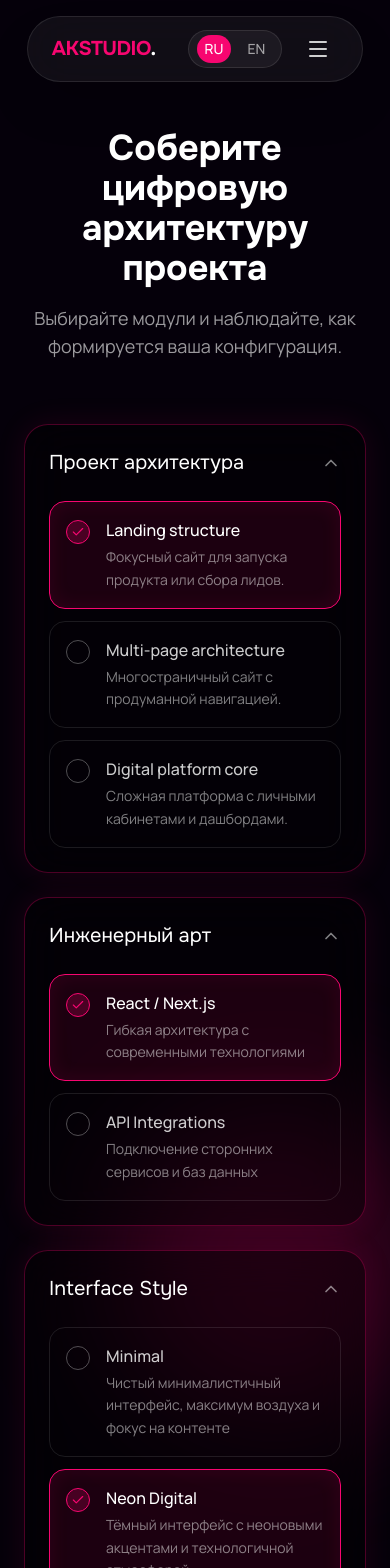
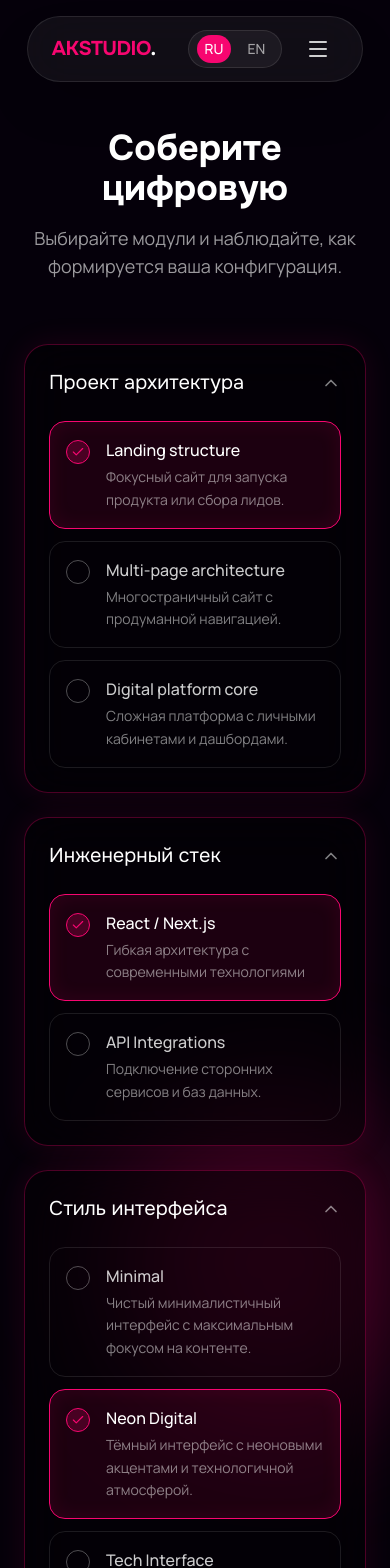
Before and after one commit to stockholm1337z/akstudio, a React (Vite) app: page /pricing in a window 390 px wide. Shown: the top 1568 px of the page. Built offline with nearby package versions, Linux system fonts and the light colour scheme.

Commit message:
Add files via upload

```diff
--- a/src/contexts/LanguageContext.tsx
+++ b/src/contexts/LanguageContext.tsx
@@ -204,9 +204,34 @@ export const translations: Record<Language, Record<string, string>> = {
     'pricing.config.summary.project': 'Project Summary',
     'pricing.config.summary.profile': 'Project profile',
     'pricing.config.summary.atmosphere': 'Visual Atmosphere',
-    'pricing.config.summary.estimated': 'Estimated',
-    'pricing.config.summary.avg': 'Средний бюджет проектов: 40,000 - 90,000',
-    'pricing.config.summary.btn': 'Запустить проект',
+    'pricing.config.summary.estimated': 'Примерная стоимость',
+    'pricing.config.summary.avg': 'Средний бюджет проектов: 18,000 - 50,000',
+    'pricing.config.summary.btn': 'Обсудить проект',
+    'pricing.config.arch.multi.desc': 'Многостраничный сайт с продуманной навигацией.',
+    'pricing.config.arch.platform.desc': 'Сложная платформа с личными кабинетами и дашбордами.',
+    'pricing.config.eng': 'Инженерный стек',
+    'pricing.config.eng.api.desc': 'Подключение сторонних сервисов и баз данных.',
+    'pricing.config.style': 'Стиль интерфейса',
+    'pricing.config.style.minimal.desc': 'Чистый минималистичный интерфейс с максимальным фокусом на контенте.',
+    'pricing.config.style.neon.desc': 'Тёмный интерфейс с неоновыми акцентами и технологичной атмосферой.',
+    'pricing.config.style.tech.desc': 'Интерфейс в эстетике цифровых систем и технологичных панелей.',
+    'pricing.config.style.glass.desc': 'Полупрозрачные слои, стеклянные поверхности и мягкое свечение.',
+    'pricing.config.style.immersive.desc': 'Глубокие сцены и эффект погружения в цифровую среду.',
+    'pricing.config.visual.atomic.desc': 'Масштабируемая система компонентов.',
+    'pricing.config.visual.identity.desc': 'Уникальный брендинг и айдентика.',
+    'pricing.config.motion.story.desc': 'Повествование через плавные анимации.',
+    'pricing.config.motion.scroll.desc': 'Анимации, привязанные к скроллу.',
+    'pricing.config.motion.intro.desc': 'Эффектный первый экран с видео или 3D.',
+    'pricing.config.motion.3d.desc': 'Интерактивная демонстрация продукта в 3D.',
+    'pricing.config.motion.data.desc': 'Анимированная инфографика и графики.',
+    'pricing.config.exp.webgl.desc': 'Anti-boring интерфейс, motion и WebGL.',
+    'pricing.config.exp.start.desc': 'Нестандартные решения и смелые концепты.',
+    'pricing.config.summary.complexity': 'Уровень сложности',
+    'pricing.config.summary.style': 'Стиль интерфейса',
+    'pricing.config.summary.note': '*Не является офертой. Стоимость указана только для ознакомления.',
+    'pricing.config.notSelected': 'Не выбрано',
+    'pricing.config.projectInfo.title': 'Выбранная конфигурация:',
+    'pricing.config.projectInfo.modules': 'Модули',
 
     // About
     'about.title1': 'Давайте',
@@ -426,9 +451,38 @@ export const translations: Record<Language, Record<string, string>> = {
     'pricing.config.summary.project': 'Project Summary',
     'pricing.config.summary.profile': 'Project profile',
     'pricing.config.summary.atmosphere': 'Visual Atmosphere',
-    'pricing.config.summary.estimated': 'Estimated',
-    'pricing.config.summary.avg': 'Average project budget: RUB 40,000 to 90,000',
-    'pricing.config.summary.btn': 'Start project',
+    'pricing.config.summary.estimated': 'Estimated cost',
+    'pricing.config.summary.avg': 'Average project budget: 18,000 - 50,000',
+    'pricing.config.summary.btn': 'Discuss project',
+    'pricing.config.title1': 'Build your digital project architecture',
+    'pricing.config.desc': 'Choose modules and watch how your project configuration takes shape.',
+    'pricing.config.arch.landing.desc': 'A focused website for launching a product or generating leads.',
+    'pricing.config.arch.multi.desc': 'A multi-page website with well-structured navigation.',
+    'pricing.config.arch.platform.desc': 'A complex platform with dashboards and private user areas.',
+    'pricing.config.eng': 'Engineering stack',
+    'pricing.config.eng.react.desc': 'Flexible architecture built with modern technologies.',
+    'pricing.config.eng.api.desc': 'Integration with third-party services and databases.',
+    'pricing.config.style': 'Interface style',
+    'pricing.config.style.minimal.desc': 'A clean minimalist interface with maximum focus on content.',
+    'pricing.config.style.neon.desc': 'A dark interface with neon accents and a high-tech atmosphere.',
+    'pricing.config.style.tech.desc': 'An interface inspired by digital systems and control panels.',
+    'pricing.config.style.glass.desc': 'Translucent layers, glass surfaces, and soft glow accents.',
+    'pricing.config.style.immersive.desc': 'Deep scenes and an immersive digital atmosphere.',
+    'pricing.config.visual.atomic.desc': 'A scalable design system of reusable components.',
+    'pricing.config.visual.identity.desc': 'A unique branding and identity layer.',
+    'pricing.config.motion.story.desc': 'Storytelling through smooth motion and transitions.',
+    'pricing.config.motion.scroll.desc': 'Animations tied directly to the scroll flow.',
+    'pricing.config.motion.intro.desc': 'An impactful opening screen with video or 3D.',
+    'pricing.config.motion.3d.desc': 'An interactive 3D showcase of the product.',
+    'pricing.config.motion.data.desc': 'Animated infographics and dynamic data visuals.',
+    'pricing.config.exp.webgl.desc': 'An anti-boring interface powered by motion and WebGL.',
+    'pricing.config.exp.start.desc': 'Bold concepts and unconventional solutions.',
+    'pricing.config.summary.complexity': 'Complexity level',
+    'pricing.config.summary.style': 'Interface style',
+    'pricing.config.summary.note': '*Not a public offer. Pricing is provided for reference only.',
+    'pricing.config.notSelected': 'Not selected',
+    'pricing.config.projectInfo.title': 'Selected configuration:',
+    'pricing.config.projectInfo.modules': 'Modules',
 
     // About
     'about.title1': 'Let\'s',
--- a/src/pages/Pricing.tsx
+++ b/src/pages/Pricing.tsx
@@ -5,17 +5,16 @@ import { useLanguage } from "@/contexts/LanguageContext";
 import { useNavigate } from "react-router-dom";
 import React from "react";
 
-// Types
 type Option = {
   id: string;
   label: string;
-  desc?: string;
+  descKey?: string;
   price: number;
 };
 
 type Section = {
   id: string;
-  title: string;
+  titleKey: string;
   options: Option[];
   type: "radio" | "checkbox";
 };
@@ -23,74 +22,82 @@ type Section = {
 const configuratorData: Section[] = [
   {
     id: "architecture",
-    title: "Проект архитектура",
+    titleKey: "pricing.config.arch",
     type: "radio",
     options: [
-      { id: "landing", label: "Landing structure", desc: "Фокусный сайт для запуска продукта или сбора лидов.", price: 15000 },
-      { id: "multipage", label: "Multi-page architecture", desc: "Многостраничный сайт с продуманной навигацией.", price: 30000 },
-      { id: "platform", label: "Digital platform core", desc: "Сложная платформа с личными кабинетами и дашбордами.", price: 50000 },
-    ]
+      { id: "landing", label: "Landing structure", descKey: "pricing.config.arch.landing.desc", price: 5800 },
+      { id: "multipage", label: "Multi-page architecture", descKey: "pricing.config.arch.multi.desc", price: 12000 },
+      { id: "platform", label: "Digital platform core", descKey: "pricing.config.arch.platform.desc", price: 20000 },
+    ],
   },
   {
     id: "engineering",
-    title: "Инженерный арт",
+    titleKey: "pricing.config.eng",
     type: "checkbox",
     options: [
-      { id: "react", label: "React / Next.js", desc: "Гибкая архитектура с современными технологиями", price: 10000 },
-      { id: "api", label: "API Integrations", desc: "Подключение сторонних сервисов и баз данных", price: 5000 },
-    ]
+      { id: "react", label: "React / Next.js", descKey: "pricing.config.eng.react.desc", price: 4000 },
+      { id: "api", label: "API Integrations", descKey: "pricing.config.eng.api.desc", price: 2000 },
+    ],
   },
   {
     id: "style",
-    title: "Interface Style",
+    titleKey: "pricing.config.style",
     type: "checkbox",
     options: [
-      { id: "minimal", label: "Minimal", desc: "Чистый минималистичный интерфейс, максимум воздуха и фокус на контенте", price: 0 },
-      { id: "neon", label: "Neon Digital", desc: "Тёмный интерфейс с неоновыми акцентами и технологичной атмосферой", price: 0 },
-      { id: "tech", label: "Tech Interface", desc: "Интерфейс в стиле технологических систем и цифровых панелей", price: 0 },
-      { id: "glass", label: "Glass UI", desc: "Полупрозрачные слои, стеклянные поверхности и мягкое свечение", price: 0 },
-      { id: "immersive", label: "Immersive", desc: "Интерфейс с глубокими сценами и эффектом погружения", price: 0 },
-    ]
+      { id: "minimal", label: "Minimal", descKey: "pricing.config.style.minimal.desc", price: 0 },
+      { id: "neon", label: "Neon Digital", descKey: "pricing.config.style.neon.desc", price: 0 },
+      { id: "tech", label: "Tech Interface", descKey: "pricing.config.style.tech.desc", price: 0 },
+      { id: "glass", label: "Glass UI", descKey: "pricing.config.style.glass.desc", price: 0 },
+      { id: "immersive", label: "Immersive", descKey: "pricing.config.style.immersive.desc", price: 0 },
+    ],
   },
   {
     id: "visual",
-    title: "Визуальная система",
+    titleKey: "pricing.config.visual",
     type: "checkbox",
     options: [
-      { id: "nature", label: "Nature UI / UX", desc: "Визуальный акцент на цифровую эстетику", price: 8000 },
-      { id: "atomic", label: "Atomic design system", desc: "Масштабируемая система компонентов", price: 12000 },
-      { id: "identity", label: "Visual identity layer", desc: "Уникальный брендинг и айдентика", price: 10000 },
-    ]
+      { id: "nature", label: "Nature UI / UX", descKey: "pricing.config.visual.nature.desc", price: 3200 },
+      { id: "atomic", label: "Atomic design system", descKey: "pricing.config.visual.atomic.desc", price: 4800 },
+      { id: "identity", label: "Visual identity layer", descKey: "pricing.config.visual.identity.desc", price: 4000 },
+    ],
   },
   {
     id: "motion",
-    title: "Motion и сцены",
+    titleKey: "pricing.config.motion",
     type: "checkbox",
     options: [
-      { id: "storytelling", label: "Motion storytelling", desc: "Повествование через плавные анимации", price: 10000 },
-      { id: "scroll", label: "Interactive scroll scenes", desc: "Анимации, привязанные к скроллу", price: 5000 },
-      { id: "intro", label: "Cinematic intro section", desc: "Эффектный первый экран с видео или 3D", price: 8000 },
-      { id: "3d", label: "3D device showcase", desc: "Интерактивная демонстрация продукта в 3D", price: 15000 },
-      { id: "data", label: "Visual data streams", desc: "Анимированная инфографика и графики", price: 7000 },
-    ]
+      { id: "storytelling", label: "Motion storytelling", descKey: "pricing.config.motion.story.desc", price: 4000 },
+      { id: "scroll", label: "Interactive scroll scenes", descKey: "pricing.config.motion.scroll.desc", price: 2000 },
+      { id: "intro", label: "Cinematic intro section", descKey: "pricing.config.motion.intro.desc", price: 3200 },
+      { id: "3d", label: "3D device showcase", descKey: "pricing.config.motion.3d.desc", price: 6000 },
+      { id: "data", label: "Visual data streams", descKey: "pricing.config.motion.data.desc", price: 2800 },
+    ],
   },
   {
     id: "experimental",
-    title: "Экспериментальные фишки",
+    titleKey: "pricing.config.exp",
     type: "checkbox",
     options: [
-      { id: "webgl", label: "WebGL visual effects", desc: "Anti-boring интерфейс, моушн", price: 12000 },
-      { id: "start", label: "Start project: Experimental", desc: "Нестандартные решения и смелые концепты", price: 5000 },
-    ]
-  }
+      { id: "webgl", label: "WebGL visual effects", descKey: "pricing.config.exp.webgl.desc", price: 4200 },
+      { id: "start", label: "Start project: Experimental", descKey: "pricing.config.exp.start.desc", price: 2000 },
+    ],
+  },
 ];
 
-const SectionCard = React.memo(function SectionCard({ section, expanded, onToggle, selected, onSelect }: {
-  section: Section,
-  expanded: boolean,
-  onToggle: (id: string) => void,
-  selected: string[],
-  onSelect: (sectionId: string, optId: string, type: "radio" | "checkbox") => void
+const SectionCard = React.memo(function SectionCard({
+  section,
+  expanded,
+  onToggle,
+  selected,
+  onSelect,
+  t,
+}: {
+  section: Section;
+  expanded: boolean;
+  onToggle: (id: string) => void;
+  selected: string[];
+  onSelect: (sectionId: string, optId: string, type: "radio" | "checkbox") => void;
+  t: (key: string) => string;
 }) {
   return (
     <div className="bg-black/40 backdrop-blur-xl border border-brand-pink/30 rounded-3xl overflow-hidden shadow-[0_0_30px_rgba(247,6,112,0.1)] transition-all duration-300">
@@ -98,7 +105,7 @@ const SectionCard = React.memo(function SectionCard({ section, expanded, onToggl
         className="flex justify-between items-center p-6 cursor-pointer hover:bg-white/5 transition-colors"
         onClick={() => onToggle(section.id)}
       >
-        <h3 className="text-xl font-display">{section.title}</h3>
+        <h3 className="text-xl font-display">{t(section.titleKey)}</h3>
         {expanded ? (
           <ChevronUp className="w-5 h-5 text-white/50" />
         ) : (
@@ -114,7 +121,7 @@ const SectionCard = React.memo(function SectionCard({ section, expanded, onToggl
             exit={{ height: 0, opacity: 0 }}
             className="px-6 pb-6 space-y-3"
           >
-            {section.options.map(opt => {
+            {section.options.map((opt) => {
               const isSelected = selected.includes(opt.id);
               return (
                 <div
@@ -122,25 +129,21 @@ const SectionCard = React.memo(function SectionCard({ section, expanded, onToggl
                   onClick={() => onSelect(section.id, opt.id, section.type)}
                   className={`p-4 rounded-2xl border transition-all cursor-pointer group ${
                     isSelected
-                      ? 'border-brand-pink bg-brand-pink/10 shadow-[inset_0_0_20px_rgba(247,6,112,0.1)]'
-                      : 'border-white/10 hover:border-white/30 hover:bg-white/5'
+                      ? "border-brand-pink bg-brand-pink/10 shadow-[inset_0_0_20px_rgba(247,6,112,0.1)]"
+                      : "border-white/10 hover:border-white/30 hover:bg-white/5"
                   }`}
                 >
                   <div className="flex items-start gap-4">
-                    <div className={`w-6 h-6 rounded-full border flex items-center justify-center shrink-0 mt-0.5 transition-colors ${
-                      isSelected ? 'border-brand-pink bg-brand-pink/20' : 'border-white/30 group-hover:border-white/50'
-                    }`}>
+                    <div
+                      className={`w-6 h-6 rounded-full border flex items-center justify-center shrink-0 mt-0.5 transition-colors ${
+                        isSelected ? "border-brand-pink bg-brand-pink/20" : "border-white/30 group-hover:border-white/50"
+                      }`}
+                    >
                       {isSelected && <Check className="w-3.5 h-3.5 text-brand-pink" />}
                     </div>
                     <div>
-                      <div className={`font-medium mb-1 ${isSelected ? 'text-white' : 'text-white/80'}`}>
-                        {opt.label}
-                      </div>
-                      {opt.desc && (
-                        <div className="text-sm text-white/50 leading-relaxed">
-                          {opt.desc}
-                        </div>
-                      )}
+                      <div className={`font-medium mb-1 ${isSelected ? "text-white" : "text-white/80"}`}>{opt.label}</div>
+                      {opt.descKey && <div className="text-sm text-white/50 leading-relaxed">{t(opt.descKey)}</div>}
                     </div>
                   </div>
                 </div>
@@ -163,7 +166,7 @@ export function Pricing() {
     style: ["neon"],
     visual: ["nature", "atomic", "identity"],
     motion: ["storytelling"],
-    experimental: ["webgl"]
+    experimental: ["webgl"],
   });
 
   const [expandedSections, setExpandedSections] = useState<Record<string, boolean>>({
@@ -172,33 +175,33 @@ export function Pricing() {
     style: true,
     visual: true,
     motion: true,
-    experimental: true
+    experimental: true,
   });
 
   const toggleSection = useCallback((id: string) => {
-    setExpandedSections(prev => ({ ...prev, [id]: !prev[id] }));
+    setExpandedSections((prev) => ({ ...prev, [id]: !prev[id] }));
   }, []);
 
   const toggleOption = useCallback((sectionId: string, optionId: string, type: "radio" | "checkbox") => {
-    setSelectedOptions(prev => {
+    setSelectedOptions((prev) => {
       const current = prev[sectionId] || [];
       if (type === "radio") {
         return { ...prev, [sectionId]: [optionId] };
-      } else {
-        if (current.includes(optionId)) {
-          return { ...prev, [sectionId]: current.filter(id => id !== optionId) };
-        } else {
-          return { ...prev, [sectionId]: [...current, optionId] };
-        }
       }
+
+      if (current.includes(optionId)) {
+        return { ...prev, [sectionId]: current.filter((id) => id !== optionId) };
+      }
+
+      return { ...prev, [sectionId]: [...current, optionId] };
     });
   }, []);
 
   const total = useMemo(() => {
     let sum = 0;
-    configuratorData.forEach(section => {
+    configuratorData.forEach((section) => {
       const selected = selectedOptions[section.id] || [];
-      section.options.forEach(opt => {
+      section.options.forEach((opt) => {
         if (selected.includes(opt.id)) {
           sum += opt.price;
         }
@@ -209,9 +212,9 @@ export function Pricing() {
 
   const selectedItems = useMemo(() => {
     const items: { label: string }[] = [];
-    configuratorData.forEach(section => {
+    configuratorData.forEach((section) => {
       const selected = selectedOptions[section.id] || [];
-      section.options.forEach(opt => {
+      section.options.forEach((opt) => {
         if (selected.includes(opt.id)) {
           items.push({ label: opt.label });
         }
@@ -230,30 +233,31 @@ export function Pricing() {
   }, [selectedItems.length]);
 
   const selectedStyles = useMemo(() => {
-    const styleSection = configuratorData.find(s => s.id === "style");
-    if (!styleSection) return "Not selected";
+    const styleSection = configuratorData.find((section) => section.id === "style");
+    if (!styleSection) return t("pricing.config.notSelected");
 
-    return (selectedOptions["style"] || []).map(id =>
-      styleSection.options.find(o => o.id === id)?.label
-    ).filter(Boolean).join(", ") || "Not selected";
-  }, [selectedOptions]);
+    return (
+      (selectedOptions.style || [])
+        .map((id) => styleSection.options.find((option) => option.id === id)?.label)
+        .filter(Boolean)
+        .join(", ") || t("pricing.config.notSelected")
+    );
+  }, [selectedOptions, t]);
 
   const handleStartProject = () => {
-    const configText = selectedItems.map(item => item.label).join(', ');
-    const projectInfo = `Выбранная конфигурация:\n- Модули: ${configText}`;
-
-    navigate('/about', { state: { projectInfo } });
+    const configText = selectedItems.map((item) => item.label).join(", ");
+    const projectInfo = `${t("pricing.config.projectInfo.title")}\n- ${t("pricing.config.projectInfo.modules")}: ${configText}`;
+    navigate("/about", { state: { projectInfo } });
   };
 
   return (
     <div className="min-h-screen pt-32 pb-16 px-6 relative z-10 bg-[#05000A] text-white overflow-hidden">
-      {/* Background effects */}
       <div className="absolute inset-0 z-0 pointer-events-none overflow-hidden">
         <motion.div
           animate={{
             x: ["-10%", "10%", "-5%", "-10%"],
             y: ["-10%", "5%", "10%", "-10%"],
-            scale: [1, 1.1, 0.9, 1]
+            scale: [1, 1.1, 0.9, 1],
           }}
           transition={{ duration: 20, repeat: Infinity, ease: "linear" }}
           className="absolute top-1/4 left-1/4 w-[300px] h-[300px] md:w-[600px] md:h-[600px] bg-brand-pink/20 rounded-full blur-[60px] md:blur-[120px] mix-blend-screen"
@@ -262,33 +266,23 @@ export function Pricing() {
           animate={{
             x: ["10%", "-10%", "5%", "10%"],
             y: ["10%", "-5%", "-10%", "10%"],
-            scale: [0.9, 1.1, 1, 0.9]
+            scale: [0.9, 1.1, 1, 0.9],
           }}
           transition={{ duration: 25, repeat: Infinity, ease: "linear" }}
           className="absolute bottom-1/4 right-1/4 w-[350px] h-[350px] md:w-[700px] md:h-[700px] bg-purple-600/20 rounded-full blur-[80px] md:blur-[150px] mix-blend-screen"
         />
-        <div className="absolute top-1/2 left-1/2 -translate-x-1/2 -translate-y-1/2 w-full h-full bg-[radial-gradient(ellipse_at_center,_var(--tw-gradient-stops))] from-brand-pink/5 via-transparent to-transparent opacity-50"></div>
+        <div className="absolute top-1/2 left-1/2 -translate-x-1/2 -translate-y-1/2 w-full h-full bg-[radial-gradient(ellipse_at_center,_var(--tw-gradient-stops))] from-brand-pink/5 via-transparent to-transparent opacity-50" />
       </div>
 
       <div className="max-w-[1400px] mx-auto relative z-10">
-        <motion.div
-          initial={{ opacity: 0, y: 20 }}
-          animate={{ opacity: 1, y: 0 }}
-          className="text-center mb-16"
-        >
-          <h1 className="text-4xl md:text-5xl lg:text-6xl font-display font-bold mb-4">
-            Соберите цифровую архитектуру проекта
-          </h1>
-          <p className="text-lg text-white/60 max-w-2xl mx-auto">
-            Выбирайте модули и наблюдайте, как формируется ваша конфигурация.
-          </p>
+        <motion.div initial={{ opacity: 0, y: 20 }} animate={{ opacity: 1, y: 0 }} className="text-center mb-16">
+          <h1 className="text-4xl md:text-5xl lg:text-6xl font-display font-bold mb-4">{t("pricing.config.title1")}</h1>
+          <p className="text-lg text-white/60 max-w-2xl mx-auto">{t("pricing.config.desc")}</p>
         </motion.div>
 
         <div className="grid grid-cols-1 lg:grid-cols-12 gap-6">
-
-          {/* Column 1 */}
           <div className="lg:col-span-4 space-y-6">
-            {configuratorData.slice(0, 3).map(section => (
+            {configuratorData.slice(0, 3).map((section) => (
               <SectionCard
                 key={section.id}
                 section={section}
@@ -296,13 +290,13 @@ export function Pricing() {
                 onToggle={toggleSection}
                 selected={selectedOptions[section.id] || []}
                 onSelect={toggleOption}
+                t={t}
               />
             ))}
           </div>
 
-          {/* Column 2 */}
           <div className="lg:col-span-4 space-y-6">
-            {configuratorData.slice(3, 6).map(section => (
+            {configuratorData.slice(3, 6).map((section) => (
               <SectionCard
                 key={section.id}
                 section={section}
@@ -310,14 +304,14 @@ export function Pricing() {
                 onToggle={toggleSection}
                 selected={selectedOptions[section.id] || []}
                 onSelect={toggleOption}
+                t={t}
               />
             ))}
           </div>
 
-          {/* Column 3 - Summary */}
           <div className="lg:col-span-4">
             <div className="bg-black/40 backdrop-blur-xl border border-brand-pink/50 rounded-3xl p-8 shadow-[0_0_50px_rgba(247,6,112,0.15)] sticky top-32">
-              <h2 className="text-2xl font-display mb-8">Ваша конфигурация</h2>
+              <h2 className="text-2xl font-display mb-8">{t("pricing.config.summary")}</h2>
 
               <div className="space-y-4 mb-8 max-h-[300px] overflow-y-auto pr-2 [&::-webkit-scrollbar]:w-1 [&::-webkit-scrollbar-track]:bg-transparent [&::-webkit-scrollbar-thumb]:bg-brand-pink/30 [&::-webkit-scrollbar-thumb]:rounded-full">
                 {selectedItems.map((item, i) => (
@@ -332,27 +326,28 @@ export function Pricing() {
 
               <div className="border-t border-white/10 pt-6 mb-6">
                 <div className="flex justify-between items-center mb-4">
-                  <span className="text-white/60 text-sm">Complexity level</span>
+                  <span className="text-white/60 text-sm">{t("pricing.config.summary.complexity")}</span>
                   <div className="flex gap-1">
                     {[...Array(5)].map((_, i) => (
-                      <div key={i} className={`w-4 h-2 rounded-sm ${i < complexityBars ? 'bg-brand-pink' : 'bg-white/20'}`} />
+                      <div key={i} className={`w-4 h-2 rounded-sm ${i < complexityBars ? "bg-brand-pink" : "bg-white/20"}`} />
                     ))}
                   </div>
                 </div>
 
                 <div className="flex justify-between items-center">
-                  <span className="text-white/60 text-sm">Interface Style</span>
-                  <span className="text-white text-sm text-right max-w-[60%] truncate" title={selectedStyles}>{selectedStyles}</span>
+                  <span className="text-white/60 text-sm">{t("pricing.config.summary.style")}</span>
+                  <span className="text-white text-sm text-right max-w-[60%] truncate" title={selectedStyles}>
+                    {selectedStyles}
+                  </span>
                 </div>
               </div>
 
               <div className="border-t border-white/10 pt-6 mb-8 text-center">
-                <div className="text-white/60 text-sm mb-2">Estimated</div>
-                <div className="text-4xl font-display font-bold mb-2">
-                  ~ {total.toLocaleString('ru-RU')} ₽
-                </div>
-                <div className="text-white/40 text-xs">
-                  Средний бюджет проектов: 40,000 - 90,000
+                <div className="text-white/60 text-sm mb-2">{t("pricing.config.summary.estimated")}</div>
+                <div className="text-4xl font-display font-bold mb-2">~ {total.toLocaleString("ru-RU")} ₽</div>
+                <div className="text-white/40 text-xs">{t("pricing.config.summary.avg")}</div>
+                <div className="mt-4 rounded-2xl border border-white/8 bg-white/[0.03] px-4 py-3 text-white/45 text-[11px] leading-relaxed">
+                  {t("pricing.config.summary.note")}
                 </div>
               </div>
 
@@ -360,11 +355,10 @@ export function Pricing() {
                 onClick={handleStartProject}
                 className="w-full py-4 rounded-full bg-gradient-to-r from-brand-pink to-purple-600 text-white font-bold text-lg hover:shadow-[0_0_30px_rgba(247,6,112,0.4)] transition-all duration-300"
               >
-                Запустить проект
+                {t("pricing.config.summary.btn")}
               </button>
             </div>
           </div>
-
         </div>
       </div>
     </div>
```
